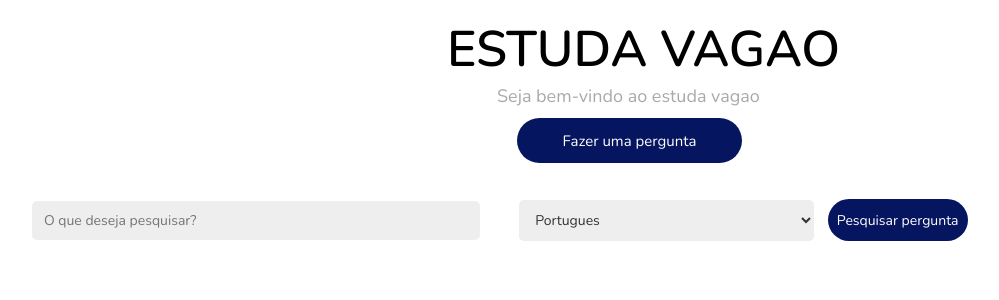
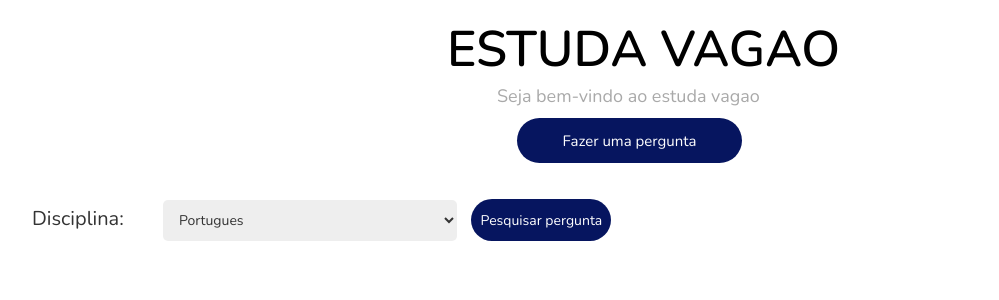
Before and after one commit to luizebaldoni/EstudaVagao, a Django app: template templates/home.html in a window 1280 px wide. Shown: the top 300 px of the page, without its empty margins (3-1002 px from the left). Run offline with Django 4.2, Linux system fonts and the light colour scheme; the template is opened without the code that fills it, so the values that code supplies are empty.

```diff
--- a/templates/home.html
+++ b/templates/home.html
@@ -11,36 +11,8 @@
 
 <body>
     <div class="container">
-        <!-- BUSCA DE PERGUNTAS
         {% csrf_token %}
-         <div class="container">
-             <form method="GET">
-                <div class=”input-group-prepend”>
-                <button  type="submit" id=”button-addon1">Buscar</button>
-                </div>
-                <input type="text" class="form-control" placeholder="search" id="search">
-            </form>
 
-            <table>
-                <thead>
-                <tr>
-                    <th>#</th>
-                    <th>Pergunta</th>
-                </tr>
-                </thead>
-                {% for value in List %}
-                <tbody>
-                <tr>
-                    <th>{{ value.pergunta }}</th>
-                    <th>{{ value.tag }}</th>
-                </tr>
-                </tbody>
-                {% endfor %}
-            </table>
-
-            </div>
-         </div>
-          -->
         <h1 class="home"> ESTUDA VAGAO </h1>
         <span class="home">Seja bem-vindo ao estuda vagao</span>
                <br>
@@ -49,8 +21,7 @@
         <form>
             <label>
                 <!-- AINDA ESTA ESTATICO ESTA PARTE, POSTERIORMENTE FICARA DINAMICO COM ACESSO AO BANCO -->
-                <input type="text" placeholder="O que deseja pesquisar?" class="pesquisa_input">
-
+                <a>Disciplina:</a>
                 <select>
                     <p>Disciplinas</p>
                     <option>Portugues</option>
```
Also changed, not shown: database/database.db.
